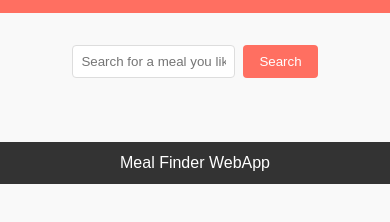
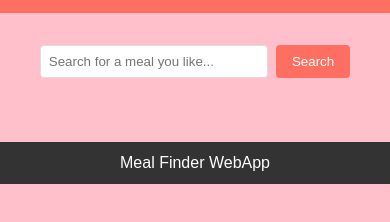
Before and after one commit to TanjimShahriar/misFinalProject, a plain HTML site: page index.html in a window 390 px wide. Shown: the part 70-292 px from the top of the page. Drawn offline with Linux system fonts and the light colour scheme.

Commit message:
8TH commit

```diff
--- a/style.css
+++ b/style.css
@@ -8,7 +8,7 @@
   body {
     font-family: Arial, sans-serif;
     line-height: 1.6;
-    background-color: #f9f9f9;
+    background-color:pink;
     color: #333;
   }
 
@@ -100,3 +100,12 @@
     border-radius: 4px;
     cursor: pointer;
   }
+  .show-all-btn button:hover {
+    background-color: #555;
+  }
+
+  @media (max-width: 768px) {
+    #search-input {
+      width: 70%;
+    }
+  }
```
